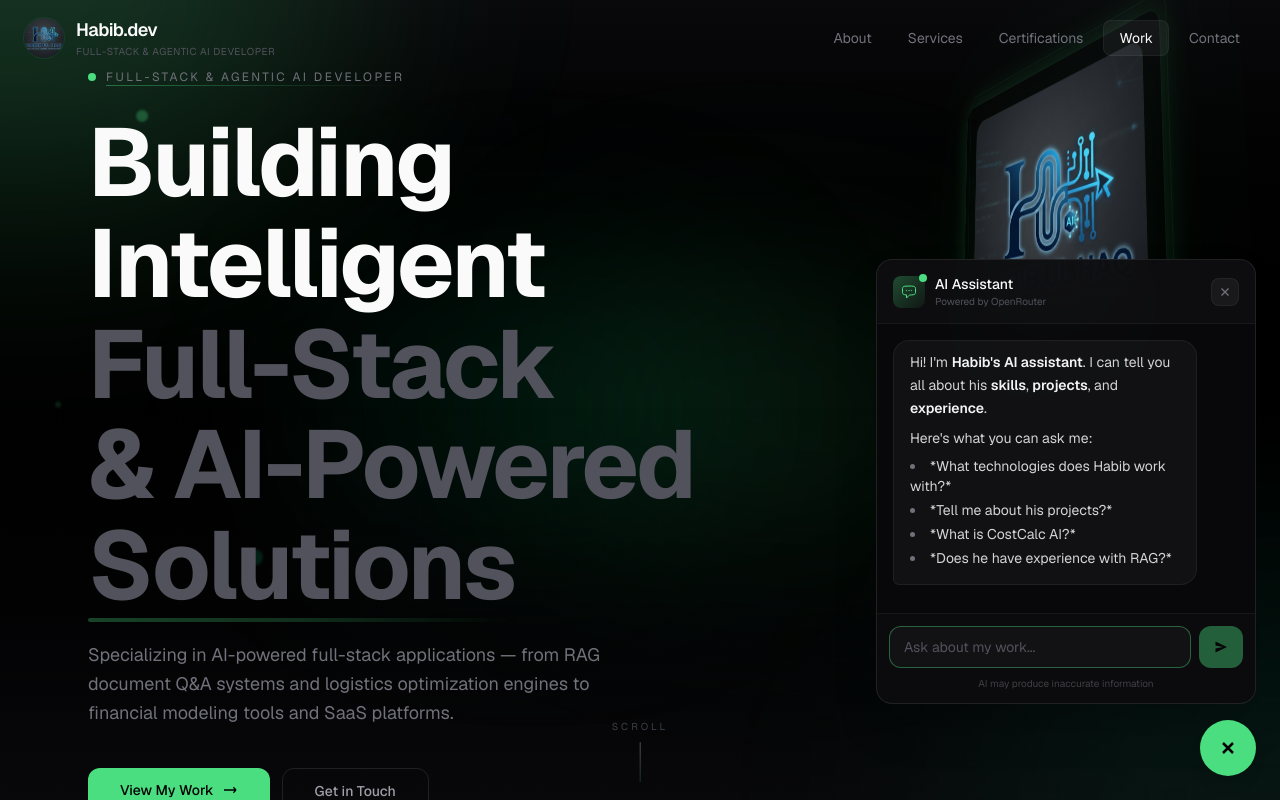
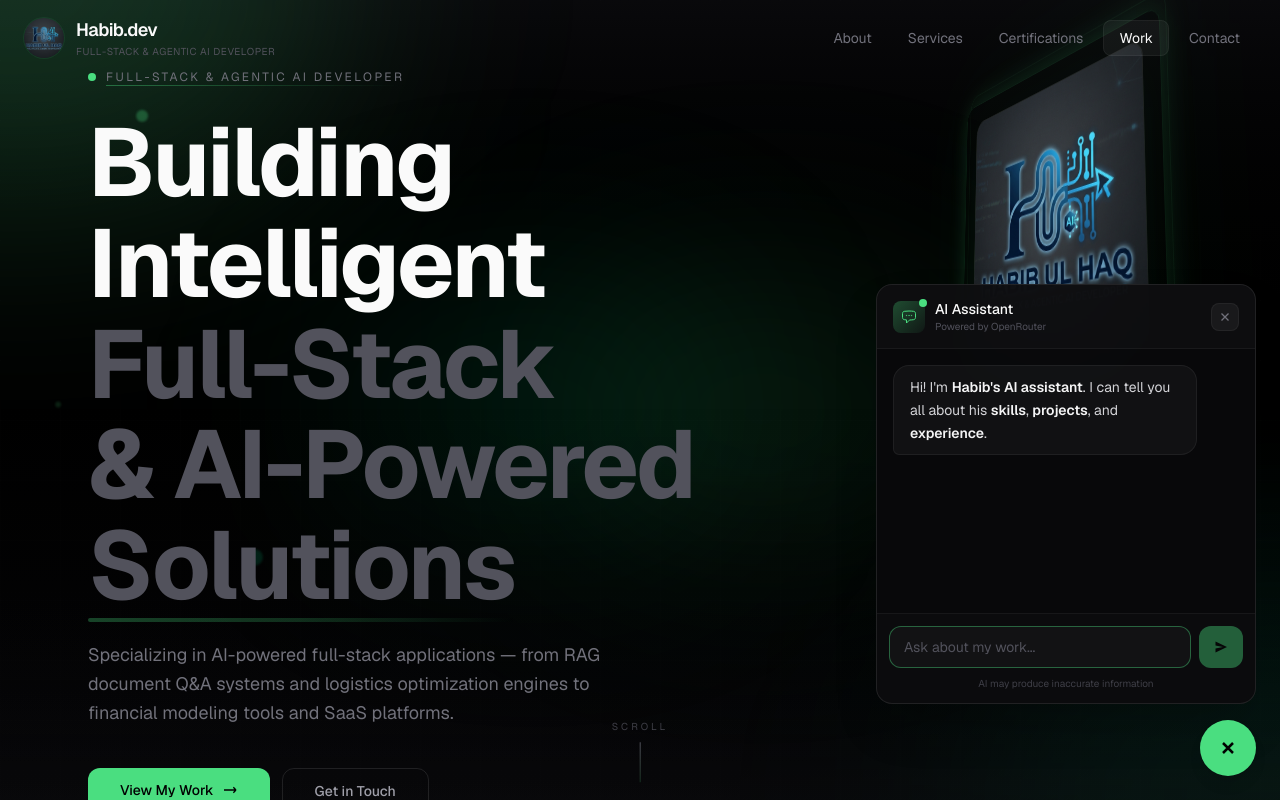
Before and after one commit to habib-dev92/portfolio-website, a Next.js app: page / in a window 1280 px wide. Both pictures are taken after a click on the button 1228 px from the left and 748 px from the top of the page. Shown: the top 800 px of the page. Built offline with nearby package versions, Linux system fonts and the light colour scheme.

Commit message:
This is a portfolio website

```diff
--- a/src/app/api/chat/route.ts
+++ b/src/app/api/chat/route.ts
@@ -68,7 +68,7 @@ async function queryOpenRouter(messages: { role: string; content: string }[]) {
       "X-Title": "Habib Ul Haq Portfolio",
     },
     body: JSON.stringify({
-      model: "deepseek/deepseek-chat-v3-0324:free",
+      model: "openrouter/free",
       messages: [
         { role: "system", content: SYSTEM_PROMPT },
         ...messages,
--- a/src/components/Chatbot.tsx
+++ b/src/components/Chatbot.tsx
@@ -195,13 +195,7 @@ function formatMessage(text: string): React.ReactNode[] {
   return nodes;
 }
 
-const WELCOME_MESSAGE = `Hi! I'm **Habib's AI assistant**. I can tell you all about his **skills**, **projects**, and **experience**.
-
-Here's what you can ask me:
-- *What technologies does Habib work with?*
-- *Tell me about his projects?*
-- *What is CostCalc AI?*
-- *Does he have experience with RAG?*`;
+const WELCOME_MESSAGE = `Hi! I'm **Habib's AI assistant**. I can tell you all about his **skills**, **projects**, and **experience**.`;
 
 export default function Chatbot() {
   const [open, setOpen] = useState(false);
@@ -294,7 +288,7 @@ export default function Chatbot() {
             animate={{ opacity: 1, y: 0, scale: 1 }}
             exit={{ opacity: 0, y: 20, scale: 0.95 }}
             transition={{ duration: 0.2 }}
-            className="fixed bottom-24 right-6 z-50 w-[380px] max-w-[calc(100vw-48px)] max-h-[calc(100vh-10rem)] rounded-2xl border border-white/10 bg-zinc-950/95 backdrop-blur-2xl shadow-2xl overflow-hidden flex flex-col"
+            className="fixed bottom-24 right-6 z-50 w-[380px] max-w-[calc(100vw-48px)] max-h-[calc(100vh-10rem)] min-h-[420px] rounded-2xl border border-white/10 bg-zinc-950/95 backdrop-blur-2xl shadow-2xl overflow-hidden flex flex-col"
           >
             {/* Header */}
             <div className="flex items-center justify-between px-4 py-3.5 border-b border-white/5 bg-white/[0.02]">
--- a/src/components/Navbar.tsx
+++ b/src/components/Navbar.tsx
@@ -48,7 +48,7 @@ export default function Navbar() {
       />
       <nav className="max-w-7xl mx-auto flex items-center justify-between px-6 py-4">
         <motion.a
-          href="#"
+          href="/"
           className="flex items-center gap-3 group"
           whileHover={{ scale: 1.02 }}
         >
```
